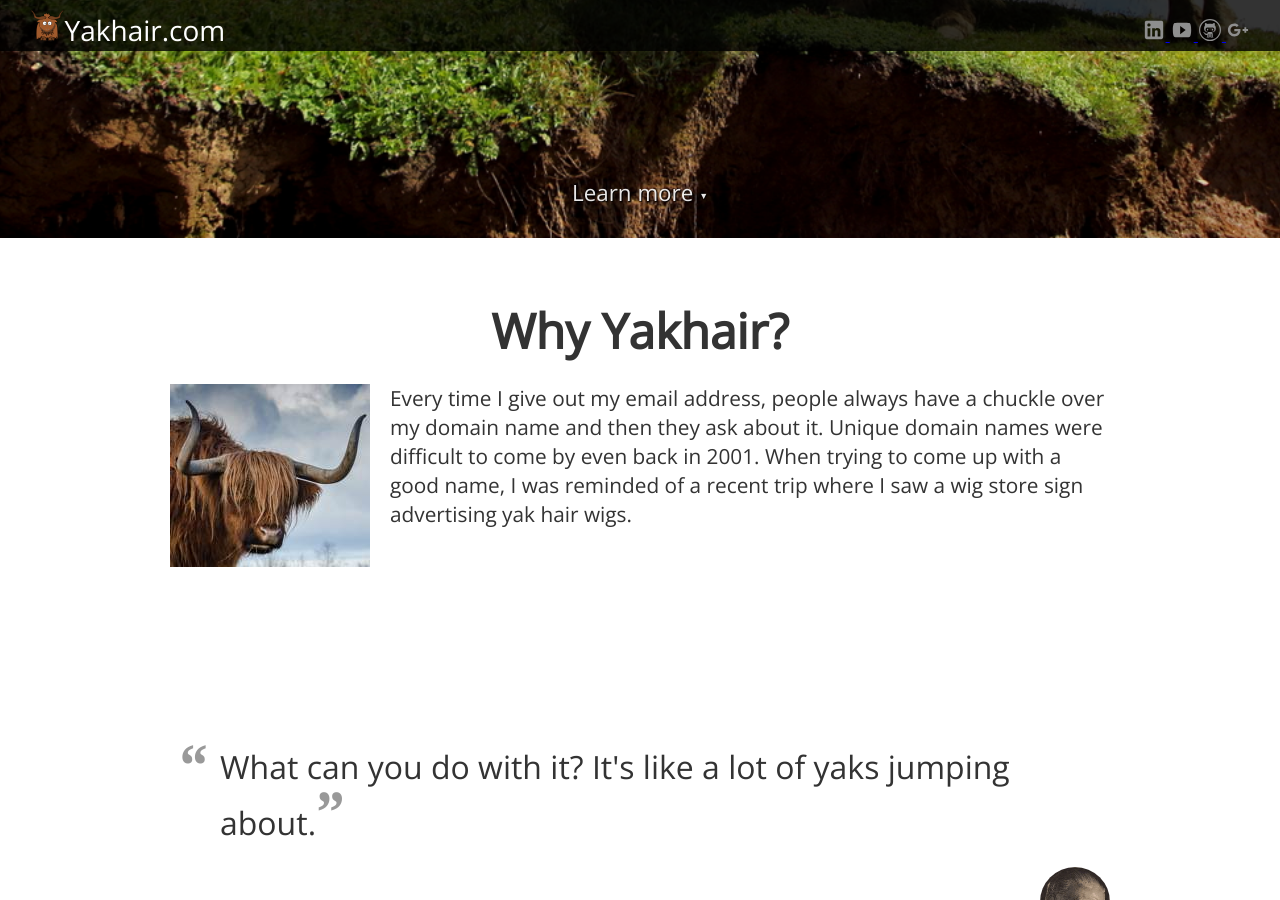
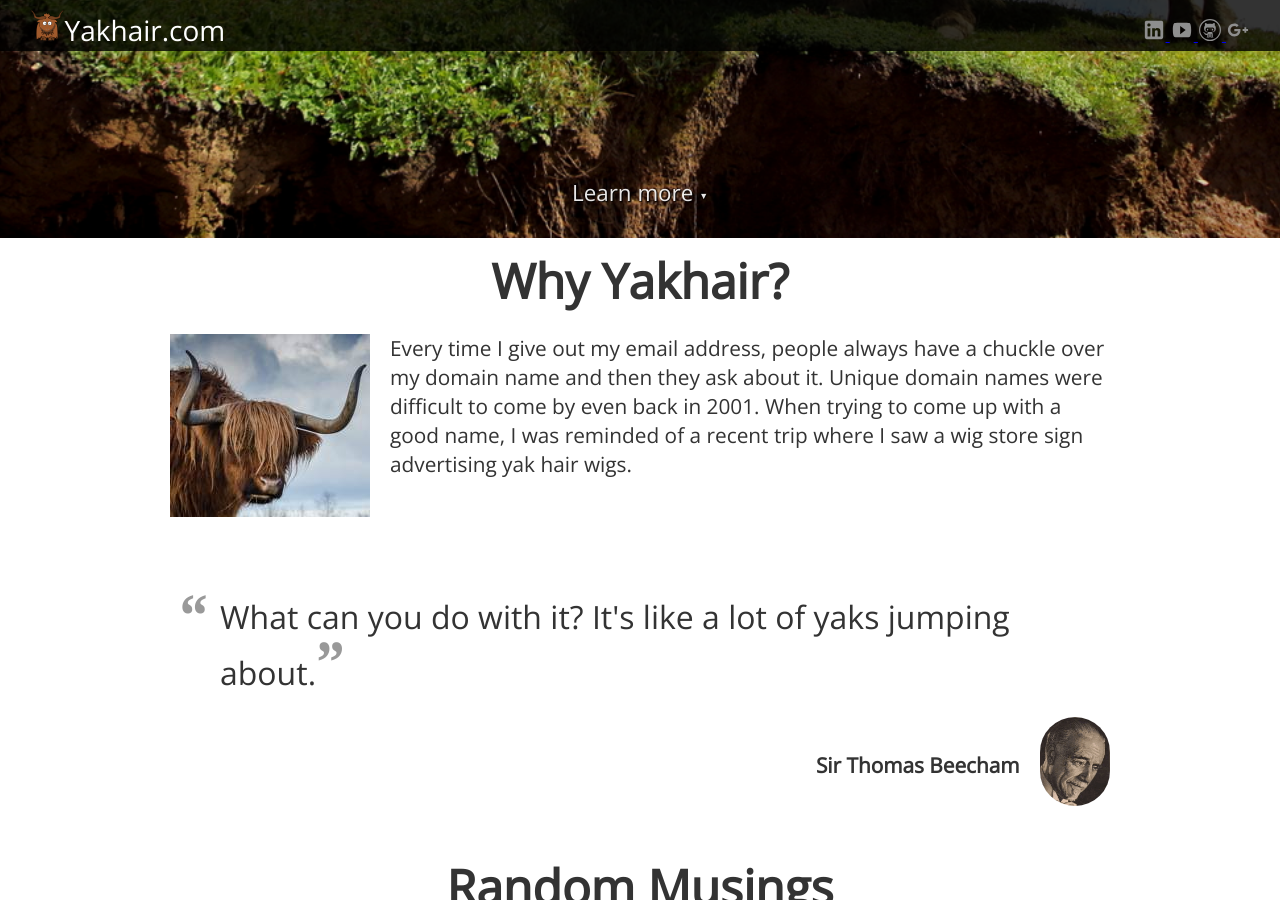
Before and after one commit to StilgarISCA/Yakhair, a Jekyll site: the page built from index.html, in a window 1280 px wide and 900 px high, scrolled down 662 px. Built offline with Jekyll 4.4.1, drawn with Linux system fonts in a browser that asks for light colours; nearby versions of some CDN libraries.

Commit message:
Shrink padding between sections

```diff
--- a/_sass/elements.scss
+++ b/_sass/elements.scss
@@ -87,7 +87,7 @@ header {
 }
 
 section {
-	padding: 60px 0;
+	padding: 10px 0;
 }
 
 .button a, input[type="submit"], input[type="text"] {
```
